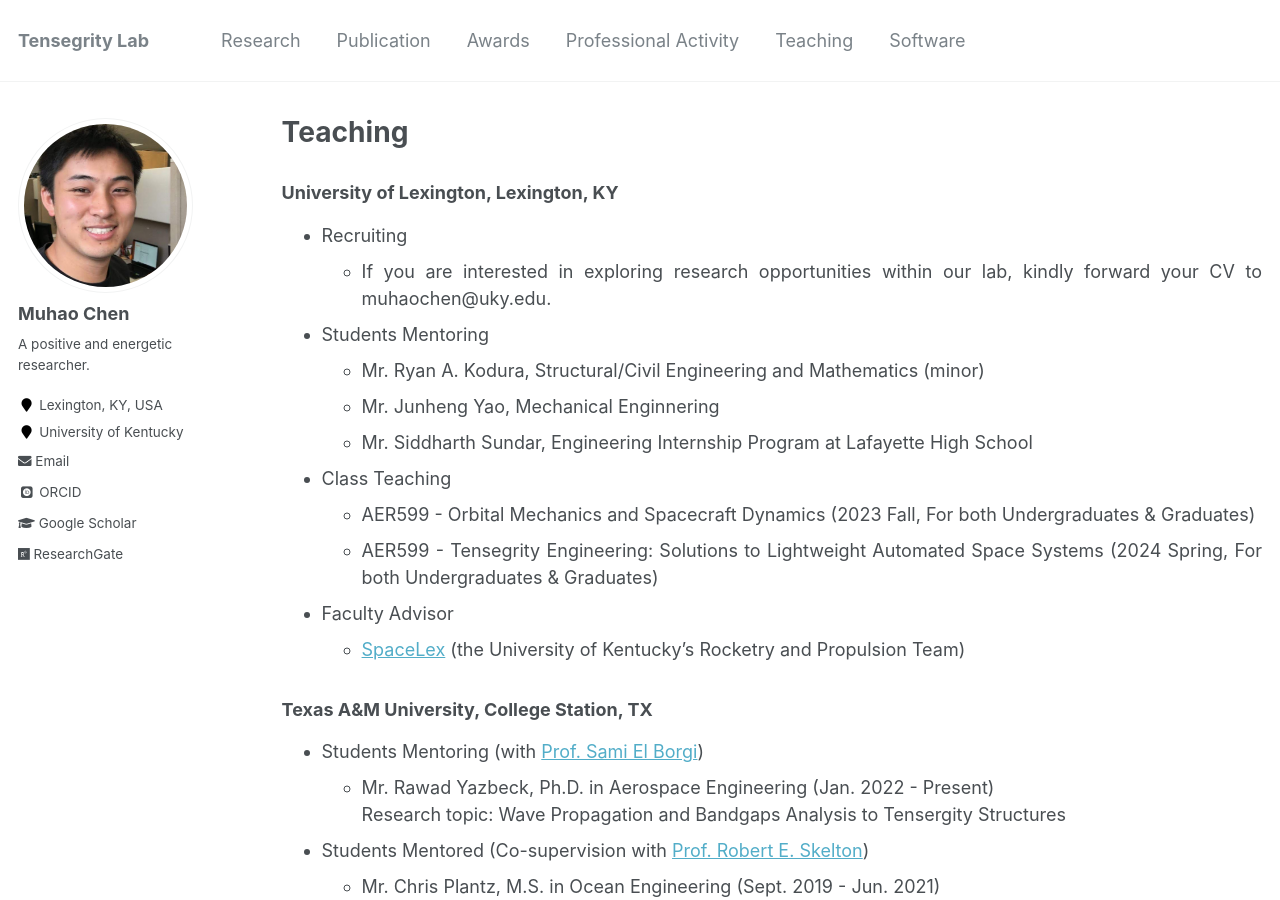
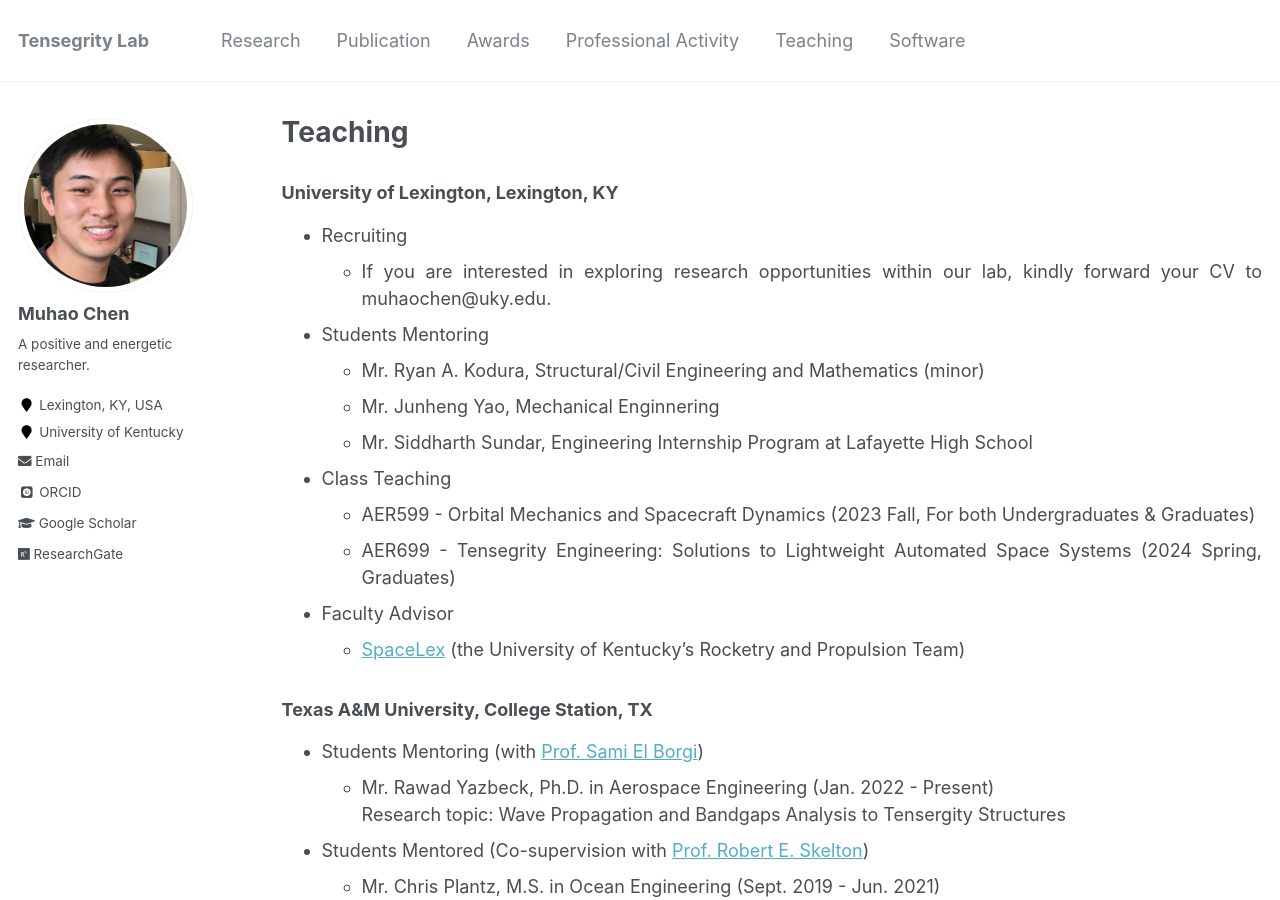
Before and after one commit to Muhao-Chen/muhao-chen.github.io, a Jekyll site: the page built from _pages/teaching.md, in a window 1280 px wide and 900 px high. Built offline with Jekyll 4.4.1, drawn with Linux system fonts in a browser that asks for light colours; some web fonts are replaced.

Commit message:
Update teaching.md

```diff
--- a/_pages/teaching.md
+++ b/_pages/teaching.md
@@ -20,7 +20,7 @@ toc: true
 
 - Class Teaching
     * AER599 - Orbital Mechanics and Spacecraft Dynamics (2023 Fall, For both Undergraduates & Graduates)
-    * AER599 - Tensegrity Engineering: Solutions to Lightweight Automated Space Systems (2024 Spring, For both Undergraduates & Graduates)
+    * AER699 - Tensegrity Engineering: Solutions to Lightweight Automated Space Systems (2024 Spring, Graduates)
 - Faculty Advisor
     * [SpaceLex](https://spacelex.engr.uky.edu/projects/meridian) (the University of Kentucky's Rocketry and Propulsion Team)
 
```
